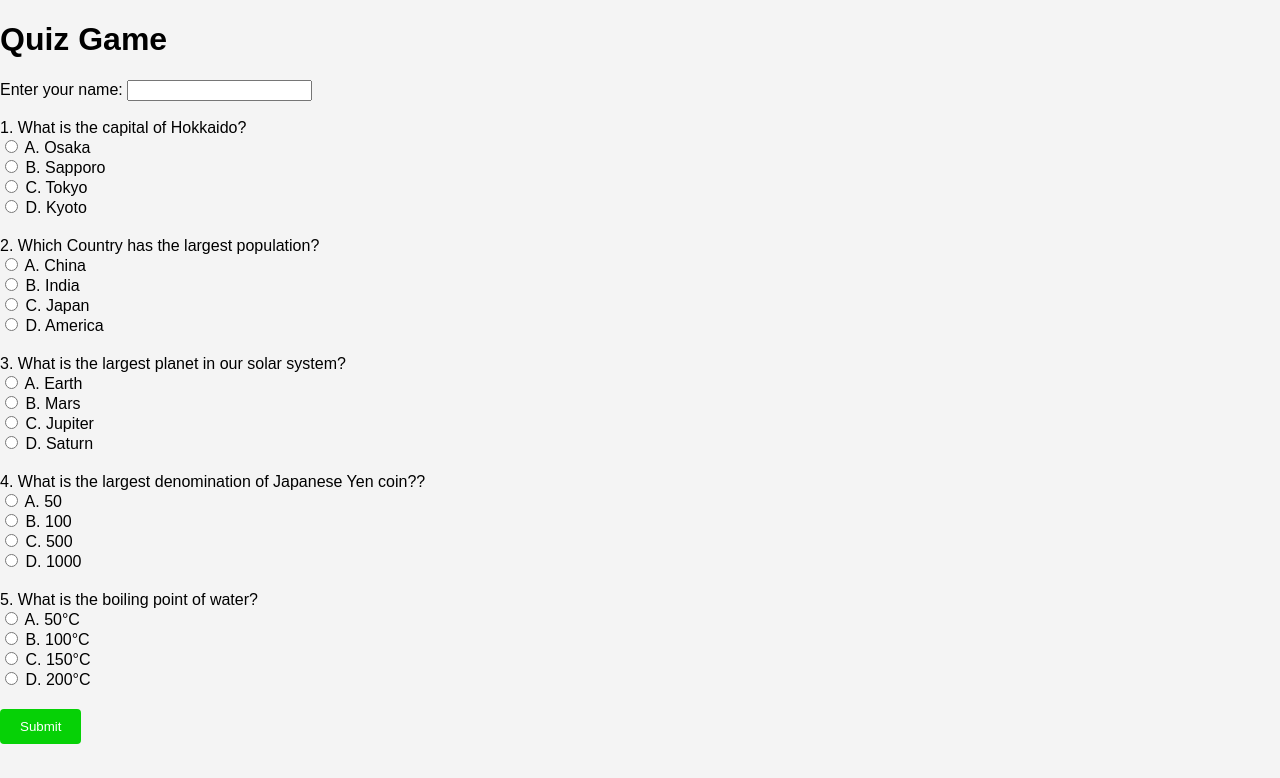
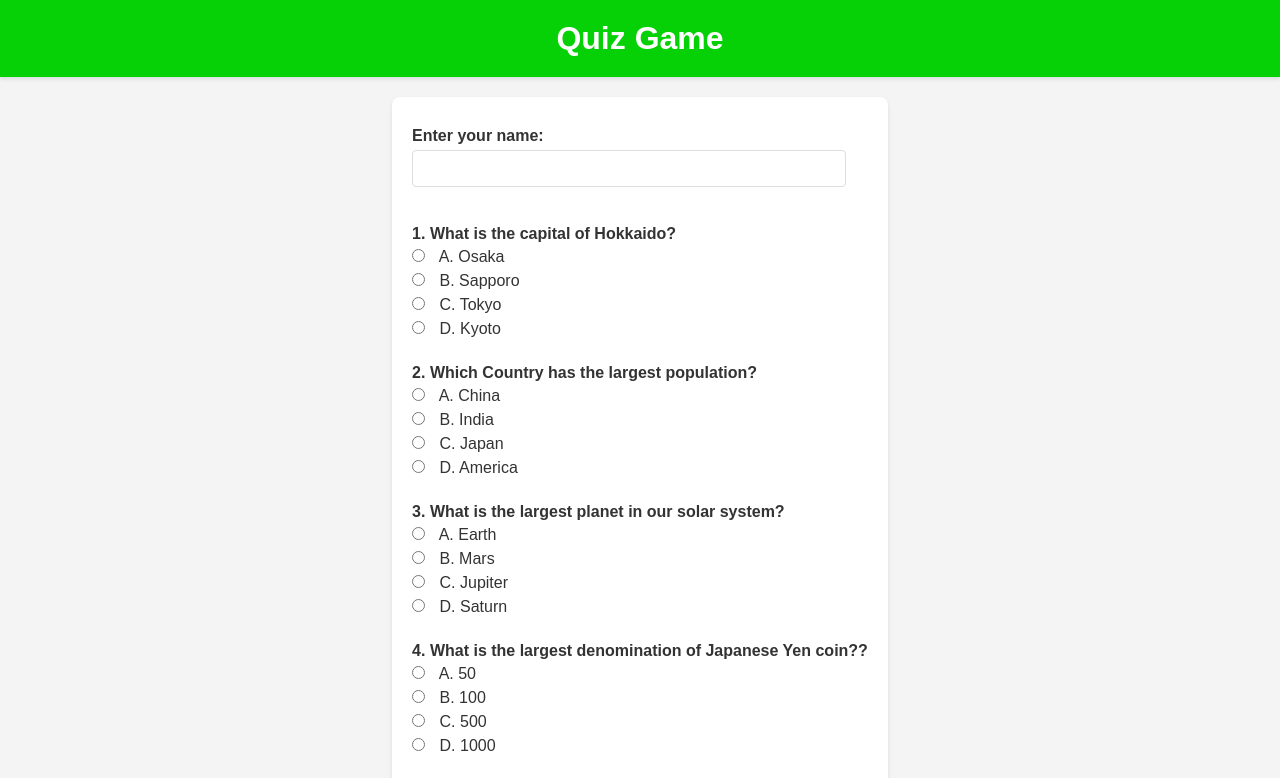
Before and after one commit to takanashi119/takanashi119.github.io, a plain HTML site: page game.html in a window 1280 px wide. Shown: the top 778 px of the page. Drawn offline with Linux system fonts and the light colour scheme.

Commit message:
final-version

```diff
--- a/game.html
+++ b/game.html
@@ -6,6 +6,77 @@
     <title>Quiz Game</title>
     <link rel="stylesheet" type="text/css" href="style.css">
 </head>
+<style>
+/* 通用样式 */
+body {
+    font-family: 'Arial', sans-serif;
+    margin: 0;
+    padding: 0;
+    background-color: #f4f4f4;
+    color: #333;
+    text-align: center;
+}
+
+h1 {
+    background-color: #06d106;
+    color: #fff;
+    padding: 20px;
+    margin: 0;
+    box-shadow: 0 2px 4px rgba(0, 0, 0, 0.1);
+}
+
+form {
+    background-color: #fff;
+    border-radius: 8px;
+    box-shadow: 0 2px 4px rgba(0, 0, 0, 0.1);
+    display: inline-block;
+    padding: 20px;
+    margin: 20px auto;
+    max-width: 600px;
+    text-align: left;
+}
+
+label {
+    display: block;
+    margin: 10px 0 5px;
+    font-weight: bold;
+}
+
+input[type="text"], input[type="radio"] {
+    margin: 0 10px 10px 0;
+}
+
+input[type="text"] {
+    width: calc(100% - 22px);
+    padding: 10px;
+    border: 1px solid #ddd;
+    border-radius: 4px;
+    box-sizing: border-box;
+}
+
+.question {
+    margin-bottom: 20px;
+}
+
+button {
+    padding: 10px 20px;
+    background-color: #06d106;
+    color: #fff;
+    border: none;
+    border-radius: 4px;
+    cursor: pointer;
+    transition: background-color 0.3s;
+}
+
+button:hover {
+    background-color: #04b904;
+}
+
+button:focus {
+    outline: none;
+}
+
+</style>
 <body>
     <h1>Quiz Game</h1>
     <form id="quiz-form">
--- a/style.css
+++ b/style.css
@@ -143,6 +143,42 @@ img {
 .question {
     margin-bottom: 20px;
 }
+h1 {
+    background-color: #06d106;
+    color: #fff;
+    padding: 20px;
+    margin: 0;
+    box-shadow: 0 2px 4px rgba(0, 0, 0, 0.1);
+}
+
+form {
+    background-color: #fff;
+    border-radius: 8px;
+    box-shadow: 0 2px 4px rgba(0, 0, 0, 0.1);
+    display: inline-block;
+    padding: 20px;
+    margin: 20px auto;
+    max-width: 600px;
+    text-align: left;
+}
+
+label {
+    display: block;
+    margin: 10px 0 5px;
+    font-weight: bold;
+}
+
+input[type="text"], input[type="radio"] {
+    margin: 0 10px 10px 0;
+}
+
+input[type="text"] {
+    width: calc(100% - 22px);
+    padding: 10px;
+    border: 1px solid #ddd;
+    border-radius: 4px;
+    box-sizing: border-box;
+}
 button {
     padding: 10px 20px;
     background-color: #06d106;
```
